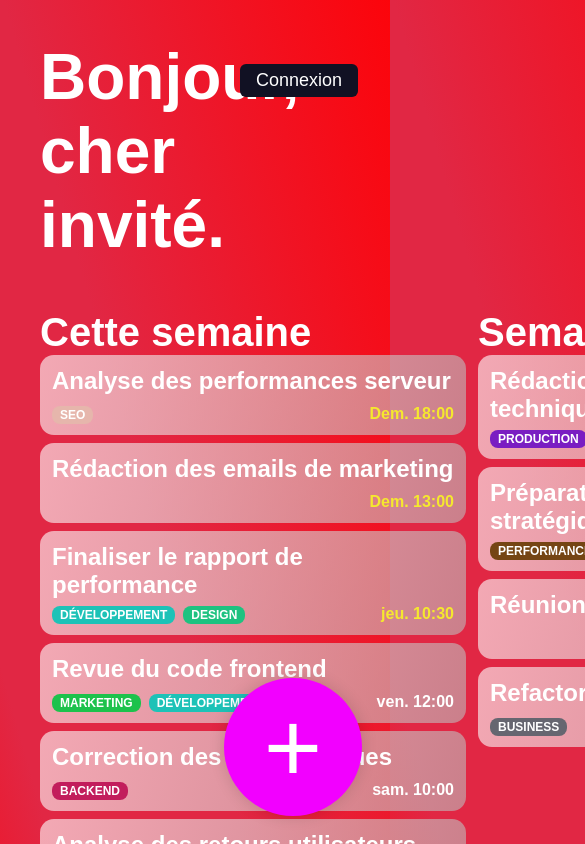
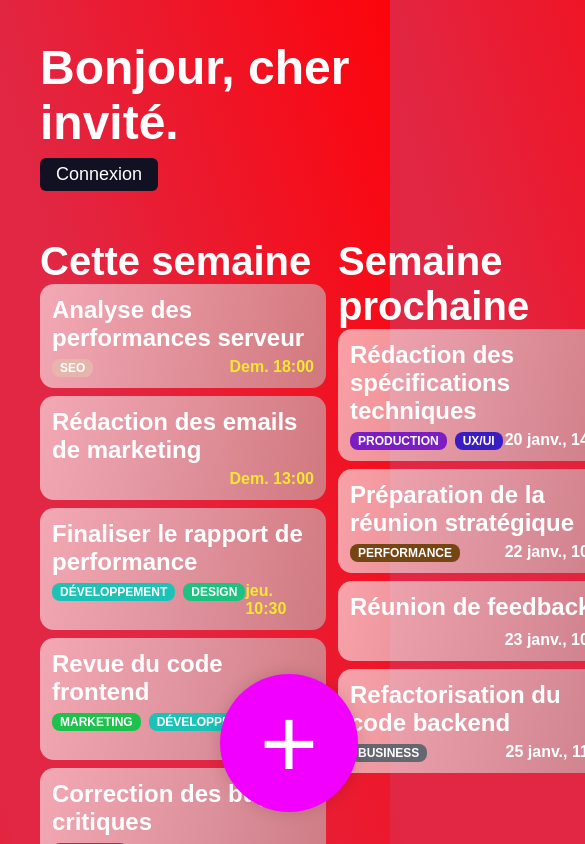
Before and after one commit to goncalvesdeveloppement/ToutDouxListeEval, an Angular app: page /dashboard in a window 390 px wide. Shown: the top 844 px of the page, 585 px wide, since content can reach past the window. Built offline with nearby package versions, Linux system fonts and the light colour scheme; data requests are answered from the project's data file; a web font is replaced by a local one.

Commit message:
404 + Responsive

```diff
--- a/src/app/app.module.ts
+++ b/src/app/app.module.ts
@@ -12,6 +12,7 @@ import { LoginComponent } from './components/views/login/login.component';
 import { FormsModule, ReactiveFormsModule } from '@angular/forms';
 import { LogoutButtonComponent } from './components/elements/logout-button/logout-button.component';
 import { LogoutComponent } from './components/views/logout/logout.component';
+import { NotFoundComponent } from './components/views/not-found/not-found.component';
 
 @NgModule({
   declarations: [
@@ -22,7 +23,8 @@ import { LogoutComponent } from './components/views/logout/logout.component';
     DashboardGroupComponent,
     LoginComponent,
     LogoutButtonComponent,
-    LogoutComponent
+    LogoutComponent,
+    NotFoundComponent
   ],
   imports: [
     HttpClientModule,
--- a/src/app/components/views/dashboard/dashboard.component.html
+++ b/src/app/components/views/dashboard/dashboard.component.html
@@ -1,8 +1,10 @@
-<h1 *ngIf="user.id == 0">Bonjour, cher invité.</h1>
-<h1 *ngIf="user.id != 0">Bonjour, {{ user.name }}.</h1>
+<div id="Header">
+    <h1 *ngIf="user.id == 0">Bonjour, cher invité.</h1>
+    <h1 *ngIf="user.id != 0">Bonjour, {{ user.name }}.</h1>
 
-<app-add-bouton></app-add-bouton>
-<app-logout-button></app-logout-button>
+    <app-add-bouton></app-add-bouton>
+    <app-logout-button></app-logout-button>
+</div>
 
 <div id="Dashboard">
     <ng-container *ngIf="taskList && taskList.length; else noTasks">
--- a/src/app/components/views/login/login.component.sass
+++ b/src/app/components/views/login/login.component.sass
@@ -49,7 +49,7 @@ div.bottom-buttons
 button
     font-family: $default-font
     font-size: 18px
-    color: white
+    color: $white
     background-color: $red
     border: 0
     border-radius: 6px
--- a/src/app/components/views/login/login.component.ts
+++ b/src/app/components/views/login/login.component.ts
@@ -19,9 +19,6 @@ export class LoginComponent implements OnInit {
   }
 
   ngOnInit() {
-    if (this.authService.checkLoginStatus()) {
-      this.router.navigateByUrl("/cart");
-    }
   }
 
   onCredentialsSubmit() {
--- /dev/null
+++ b/src/app/components/views/not-found/not-found.component.html
@@ -0,0 +1,4 @@
+<h1>404.</h1>
+<p>Page introuvable...</p>
+
+<a routerLink="/" class="btn btn-danger">Retour à l'accueil</a>
--- /dev/null
+++ b/src/app/components/views/not-found/not-found.component.sass
@@ -0,0 +1,21 @@
+@import "../../../../variables.sass"
+
+*
+    text-align: center
+    width: 100%
+    display: block
+    margin: auto
+
+*:not(a.btn)
+    color: $white
+
+a.btn
+    font-family: $default-font
+    font-size: 18px
+    border: 0
+    border-radius: 6px
+    cursor: pointer
+    transition: all 0.5s ease
+    background-color: transparent
+    color: $lightgray
+    margin-top: 28px
--- /dev/null
+++ b/src/app/components/views/not-found/not-found.component.ts
@@ -0,0 +1,15 @@
+import { Component, OnInit } from '@angular/core';
+
+@Component({
+  selector: 'app-not-found',
+  templateUrl: './not-found.component.html',
+  styleUrls: ['./not-found.component.sass']
+})
+export class NotFoundComponent implements OnInit {
+
+  constructor() { }
+
+  ngOnInit(): void {
+  }
+
+}
--- a/src/styles.sass
+++ b/src/styles.sass
@@ -14,3 +14,28 @@ h3
 
 h1, h2, h3, h4, h5, h6
     margin: 0
+
+@media(max-width: 880px)
+    #Header
+        display: flex
+        flex-direction: column
+        gap: 8px
+
+    app-task-card .task-card
+        width: calc(100vw - 128px) !important
+
+    app-logout-button button
+        position: initial !important
+
+    h1
+        width: calc(100vw - 64px)
+        font-size: 3rem
+
+    #Dashboard
+        margin-top: 48px !important
+
+    app-add-bouton
+        top: calc(100vh - 170px) !important
+        left: calc(100vw - 170px) !important
+        bottom: unset !important
+        right: unset !important
```
Also changed, not shown: src/app/app-routing.module.ts (+13 -4 lines), 1 other file (tests, documents, lock files or other folders).
